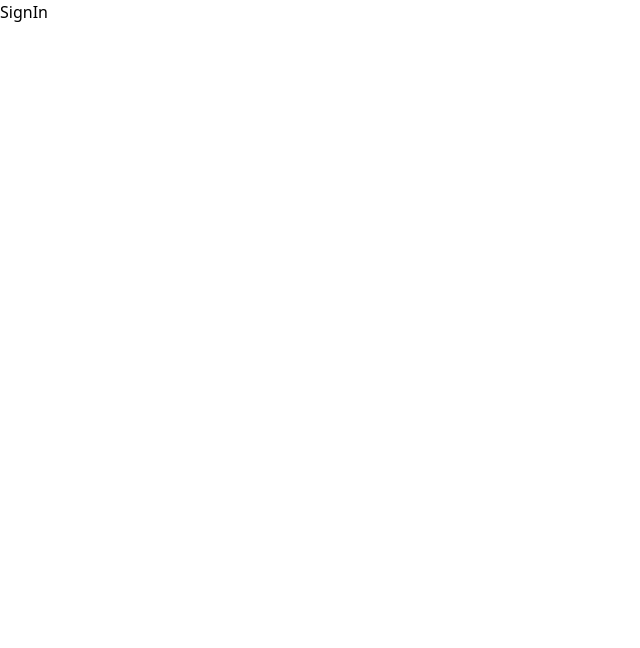
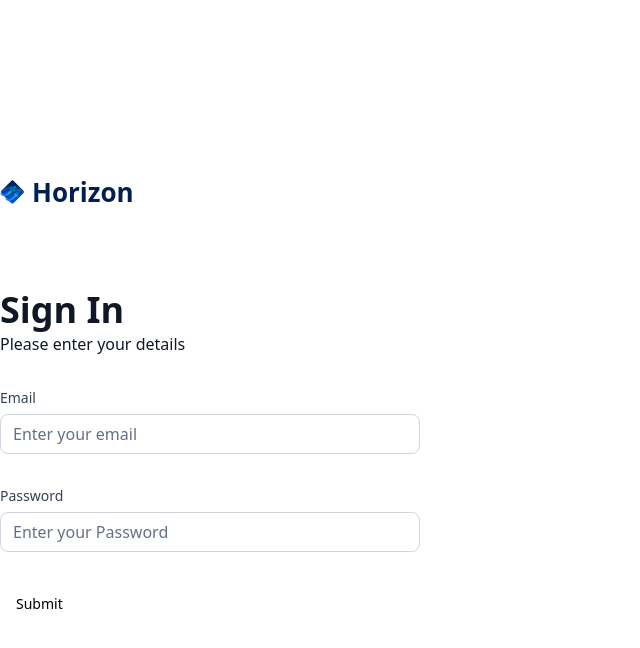
Before and after one commit to priyankadbg/Banking-App, a Next.js app: page /sign-in in a window 1280 px wide. Shown: the top 648 px of the page, without its empty margins (0-640 px from the left). Built offline with nearby package versions, Linux system fonts and the light colour scheme.

Commit message:
form component created from shadcn ui

```diff
--- a/app/(auth)/sign-in/page.tsx
+++ b/app/(auth)/sign-in/page.tsx
@@ -1,7 +1,12 @@
+import AuthForm from "@/components/AuthForm";
 import React from "react";
 
 const SignIn = () => {
-  return <div>SignIn</div>;
+  return (
+    <section className="flex-center-size-full-max-sm:px-6">
+      <AuthForm type="sign-in" />
+    </section>
+  );
 };
 
 export default SignIn;
--- a/app/(auth)/sign-up/page.tsx
+++ b/app/(auth)/sign-up/page.tsx
@@ -1,7 +1,12 @@
+import AuthForm from "@/components/AuthForm";
 import React from "react";
 
 const SignUp = () => {
-  return <div>SignUp</div>;
+  return (
+    <section className="flex-center-size-full-max-sm:px-6">
+      <AuthForm type="sign-up" />
+    </section>
+  );
 };
 
 export default SignUp;
--- /dev/null
+++ b/components/AuthForm.tsx
@@ -0,0 +1,122 @@
+"use client";
+import React, { useState } from "react";
+import Link from "next/link";
+import Image from "next/image";
+import { z } from "zod";
+import { zodResolver } from "@hookform/resolvers/zod";
+import { useForm } from "react-hook-form";
+import { Button } from "@/components/ui/button";
+import {
+  Form,
+  FormControl,
+  FormDescription,
+  FormField,
+  FormItem,
+  FormLabel,
+  FormMessage,
+} from "@/components/ui/form";
+import { Input } from "@/components/ui/input";
+import { ITEMS } from "@/constants";
+
+const formSchema = z.object({
+  email: z.string().email(),
+});
+
+const AuthForm = ({ type }: { type: string }) => {
+  const [user, setUser] = useState(null);
+  // 1. Define your form.
+  const form = useForm<z.infer<typeof formSchema>>({
+    resolver: zodResolver(formSchema),
+    defaultValues: {
+      email: "",
+    },
+  });
+
+  // 2. Define a submit handler.
+  function onSubmit(values: z.infer<typeof formSchema>) {
+    // Do something with the form values.
+    // ✅ This will be type-safe and validated.
+    // console.log(values);
+  }
+
+  return (
+    <section className="auth-form">
+      <header className="flex flex-col gap-5 md:gap-8">
+        <Link href="/" className="mb-12 cursor-pointer flex items-center gap-2">
+          <Image
+            src="/icons/logo.svg"
+            width={34}
+            height={34}
+            alt="Horizon logo"
+            className="size-[24px] max-xl:size-14 "
+          />
+          <h1 className="text-26 font-ibm-plex-serif font-bold text-black-1">
+            Horizon
+          </h1>
+        </Link>
+        <div className="flex-flex-col-gap-1 md:gap-3">
+          <h1 className="text-24 lg:text-36 font-semibold text-gray-900">
+            {user ? "Link Account" : type === "sign-in" ? "Sign In" : "Sign up"}
+            <p className="text-16 font-normal text-grya-600">
+              {user
+                ? "Link your Account to get started"
+                : "Please enter your details"}
+            </p>
+          </h1>
+        </div>
+      </header>
+      {user ? (
+        <div className="flex flex-col gap-4">{/* PlaidLink */}</div>
+      ) : (
+        <>
+          <Form {...form}>
+            <form onSubmit={form.handleSubmit(onSubmit)} className="space-y-8">
+              <FormField
+                control={form.control}
+                name="email"
+                render={({ field }) => (
+                  <div className="form-item">
+                    <FormLabel className="form-label">Email</FormLabel>
+                    <div className="flex w-full flex-col">
+                      <FormControl>
+                        <Input
+                          placeholder="Enter your email"
+                          className="input-class"
+                          {...field}
+                        />
+                      </FormControl>
+                      <FormMessage className="form-message mt-2" />
+                    </div>
+                  </div>
+                )}
+              />
+              <FormField
+                control={form.control}
+                name="password"
+                render={({ field }) => (
+                  <div className="form-item">
+                    <FormLabel className="form-label">Password</FormLabel>
+                    <div className="flex w-full flex-col">
+                      <FormControl>
+                        <Input
+                          placeholder="Enter your Password"
+                          className="input-class"
+                          type="password"
+                          {...field}
+                        />
+                      </FormControl>
+                      <FormMessage className="form-message mt-2" />
+                    </div>
+                  </div>
+                )}
+              />
+              <Button type="submit">Submit</Button>
+            </form>
+          </Form>
+        </>
+      )}
+    </section>
+  );
+};
+
+export default AuthForm;
--- /dev/null
+++ b/components/ui/form.tsx
@@ -0,0 +1,176 @@
+import * as React from "react"
+import * as LabelPrimitive from "@radix-ui/react-label"
+import { Slot } from "@radix-ui/react-slot"
+import {
+  Controller,
+  ControllerProps,
+  FieldPath,
+  FieldValues,
+  FormProvider,
+  useFormContext,
+} from "react-hook-form"
+
+import { cn } from "@/lib/utils"
+import { Label } from "@/components/ui/label"
+
+const Form = FormProvider
+
+type FormFieldContextValue<
+  TFieldValues extends FieldValues = FieldValues,
+  TName extends FieldPath<TFieldValues> = FieldPath<TFieldValues>
+> = {
+  name: TName
+}
+
+const FormFieldContext = React.createContext<FormFieldContextValue>(
+  {} as FormFieldContextValue
+)
+
+const FormField = <
+  TFieldValues extends FieldValues = FieldValues,
+  TName extends FieldPath<TFieldValues> = FieldPath<TFieldValues>
+>({
+  ...props
+}: ControllerProps<TFieldValues, TName>) => {
+  return (
+    <FormFieldContext.Provider value={{ name: props.name }}>
+      <Controller {...props} />
+    </FormFieldContext.Provider>
+  )
+}
+
+const useFormField = () => {
+  const fieldContext = React.useContext(FormFieldContext)
+  const itemContext = React.useContext(FormItemContext)
+  const { getFieldState, formState } = useFormContext()
+
+  const fieldState = getFieldState(fieldContext.name, formState)
+
+  if (!fieldContext) {
+    throw new Error("useFormField should be used within <FormField>")
+  }
+
+  const { id } = itemContext
+
+  return {
+    id,
+    name: fieldContext.name,
+    formItemId: `${id}-form-item`,
+    formDescriptionId: `${id}-form-item-description`,
+    formMessageId: `${id}-form-item-message`,
+    ...fieldState,
+  }
+}
+
+type FormItemContextValue = {
+  id: string
+}
+
+const FormItemContext = React.createContext<FormItemContextValue>(
+  {} as FormItemContextValue
+)
+
+const FormItem = React.forwardRef<
+  HTMLDivElement,
+  React.HTMLAttributes<HTMLDivElement>
+>(({ className, ...props }, ref) => {
+  const id = React.useId()
+
+  return (
+    <FormItemContext.Provider value={{ id }}>
+      <div ref={ref} className={cn("space-y-2", className)} {...props} />
+    </FormItemContext.Provider>
+  )
+})
+FormItem.displayName = "FormItem"
+
+const FormLabel = React.forwardRef<
+  React.ElementRef<typeof LabelPrimitive.Root>,
+  React.ComponentPropsWithoutRef<typeof LabelPrimitive.Root>
+>(({ className, ...props }, ref) => {
+  const { error, formItemId } = useFormField()
+
+  return (
+    <Label
+      ref={ref}
+      className={cn(error && "text-destructive", className)}
+      htmlFor={formItemId}
+      {...props}
+    />
+  )
+})
+FormLabel.displayName = "FormLabel"
+
+const FormControl = React.forwardRef<
+  React.ElementRef<typeof Slot>,
+  React.ComponentPropsWithoutRef<typeof Slot>
+>(({ ...props }, ref) => {
+  const { error, formItemId, formDescriptionId, formMessageId } = useFormField()
+
+  return (
+    <Slot
+      ref={ref}
+      id={formItemId}
+      aria-describedby={
+        !error
+          ? `${formDescriptionId}`
+          : `${formDescriptionId} ${formMessageId}`
+      }
+      aria-invalid={!!error}
+      {...props}
+    />
+  )
+})
+FormControl.displayName = "FormControl"
+
+const FormDescription = React.forwardRef<
+  HTMLParagraphElement,
+  React.HTMLAttributes<HTMLParagraphElement>
+>(({ className, ...props }, ref) => {
+  const { formDescriptionId } = useFormField()
+
+  return (
+    <p
+      ref={ref}
+      id={formDescriptionId}
+      className={cn("text-sm text-muted-foreground", className)}
+      {...props}
+    />
+  )
+})
+FormDescription.displayName = "FormDescription"
+
+const FormMessage = React.forwardRef<
+  HTMLParagraphElement,
+  React.HTMLAttributes<HTMLParagraphElement>
+>(({ className, children, ...props }, ref) => {
+  const { error, formMessageId } = useFormField()
+  const body = error ? String(error?.message) : children
+
+  if (!body) {
+    return null
+  }
+
+  return (
+    <p
+      ref={ref}
+      id={formMessageId}
+      className={cn("text-sm font-medium text-destructive", className)}
+      {...props}
+    >
+      {body}
+    </p>
+  )
+})
+FormMessage.displayName = "FormMessage"
+
+export {
+  useFormField,
+  Form,
+  FormItem,
+  FormLabel,
+  FormControl,
+  FormDescription,
+  FormMessage,
+  FormField,
+}
--- /dev/null
+++ b/components/ui/input.tsx
@@ -0,0 +1,25 @@
+import * as React from "react"
+
+import { cn } from "@/lib/utils"
+
+export interface InputProps
+  extends React.InputHTMLAttributes<HTMLInputElement> {}
+
+const Input = React.forwardRef<HTMLInputElement, InputProps>(
+  ({ className, type, ...props }, ref) => {
+    return (
+      <input
+        type={type}
+        className={cn(
+          "flex h-10 w-full rounded-md border border-input bg-background px-3 py-2 text-sm ring-offset-background file:border-0 file:bg-transparent file:text-sm file:font-medium placeholder:text-muted-foreground focus-visible:outline-none focus-visible:ring-2 focus-visible:ring-ring focus-visible:ring-offset-2 disabled:cursor-not-allowed disabled:opacity-50",
+          className
+        )}
+        ref={ref}
+        {...props}
+      />
+    )
+  }
+)
+Input.displayName = "Input"
+
+export { Input }
--- /dev/null
+++ b/components/ui/label.tsx
@@ -0,0 +1,26 @@
+"use client"
+
+import * as React from "react"
+import * as LabelPrimitive from "@radix-ui/react-label"
+import { cva, type VariantProps } from "class-variance-authority"
+
+import { cn } from "@/lib/utils"
+
+const labelVariants = cva(
+  "text-sm font-medium leading-none peer-disabled:cursor-not-allowed peer-disabled:opacity-70"
+)
+
+const Label = React.forwardRef<
+  React.ElementRef<typeof LabelPrimitive.Root>,
+  React.ComponentPropsWithoutRef<typeof LabelPrimitive.Root> &
+    VariantProps<typeof labelVariants>
+>(({ className, ...props }, ref) => (
+  <LabelPrimitive.Root
+    ref={ref}
+    className={cn(labelVariants(), className)}
+    {...props}
+  />
+))
+Label.displayName = LabelPrimitive.Root.displayName
+
+export { Label }
--- a/package.json
+++ b/package.json
@@ -9,7 +9,9 @@
     "lint": "next lint"
   },
   "dependencies": {
+    "@hookform/resolvers": "^3.7.0",
     "@radix-ui/react-dialog": "^1.1.1",
+    "@radix-ui/react-label": "^2.1.0",
     "@radix-ui/react-slot": "^1.1.0",
     "chart.js": "^4.4.3",
     "class-variance-authority": "^0.7.0",
@@ -21,8 +23,10 @@
     "react-chartjs-2": "^5.2.0",
     "react-countup": "^6.5.3",
     "react-dom": "^18",
+    "react-hook-form": "^7.52.1",
     "tailwind-merge": "^2.3.0",
-    "tailwindcss-animate": "^1.0.7"
+    "tailwindcss-animate": "^1.0.7",
+    "zod": "^3.23.8"
   },
   "devDependencies": {
     "@types/node": "^20",
```
Also changed, not shown: 1 other file (tests, documents, lock files or other folders).
